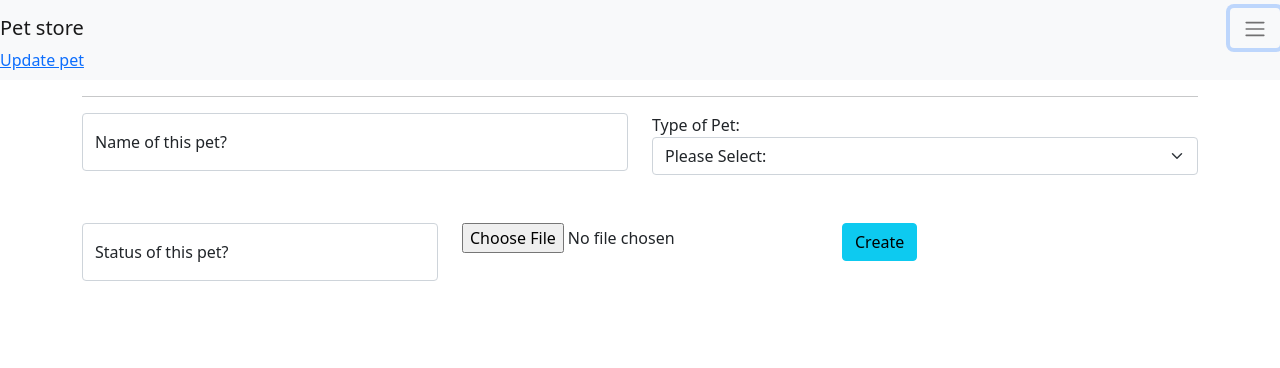
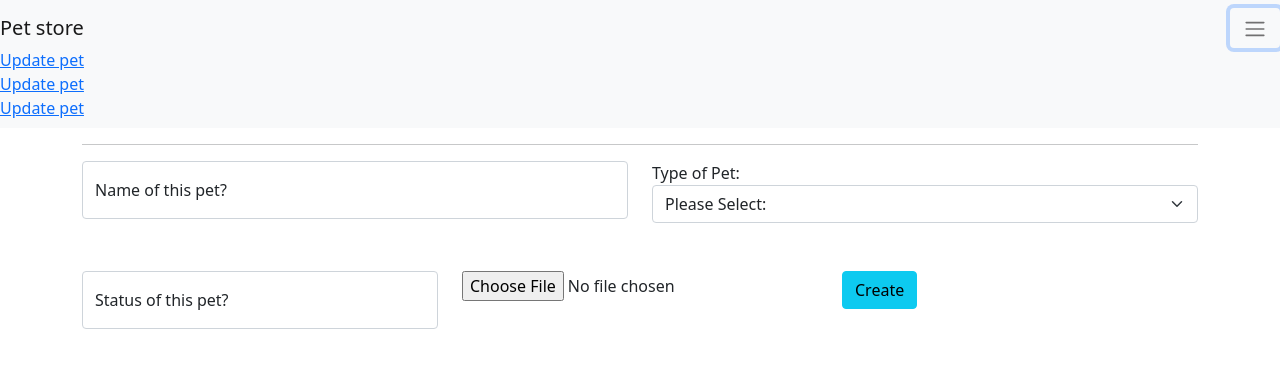
Before and after one commit to sforsteracademytrainee/petstore-exercise, a plain HTML site: page index.html in a window 1280 px wide. Both pictures are taken after a click on the button 1255 px from the left and 28 px from the top of the page. Drawn offline with nearby package versions, Linux system fonts and the light colour scheme.

Commit message:
navabar changes

```diff
--- a/index.html
+++ b/index.html
@@ -17,7 +17,13 @@
         <div class="collapse navbar-collapse" id="togglethis">
             <ul class="navbar-nav">
                 <li class="nav-item">
+                    <a href="viewPet.html">Update pet</a>
+                </li>
+                <li class="nav-item">
                     <a href="updatepet.html">Update pet</a>
+                </li>
+                <li class="nav-item">
+                    <a href="Delete.html">Update pet</a>
                 </li>
             </ul>
         </div>
```
Also changed, not shown: updatepet.html (+6 -0 lines).
